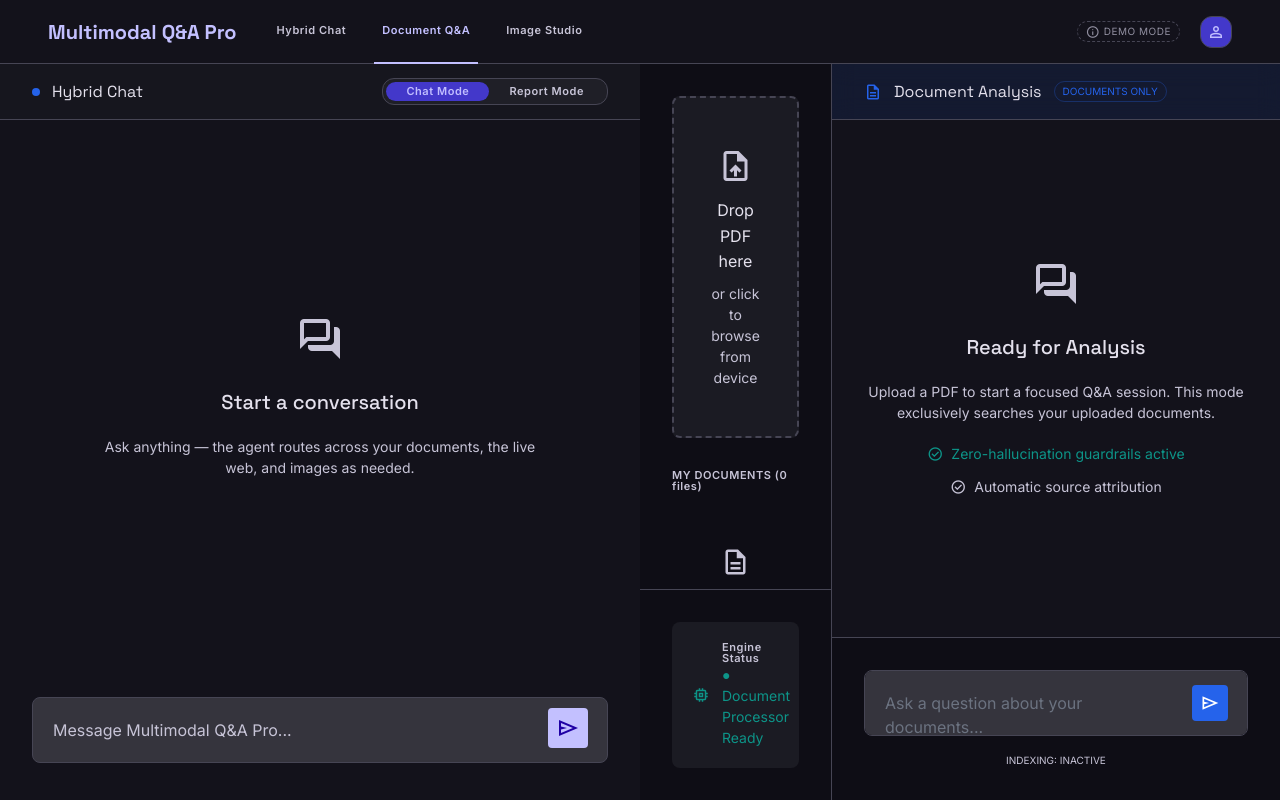
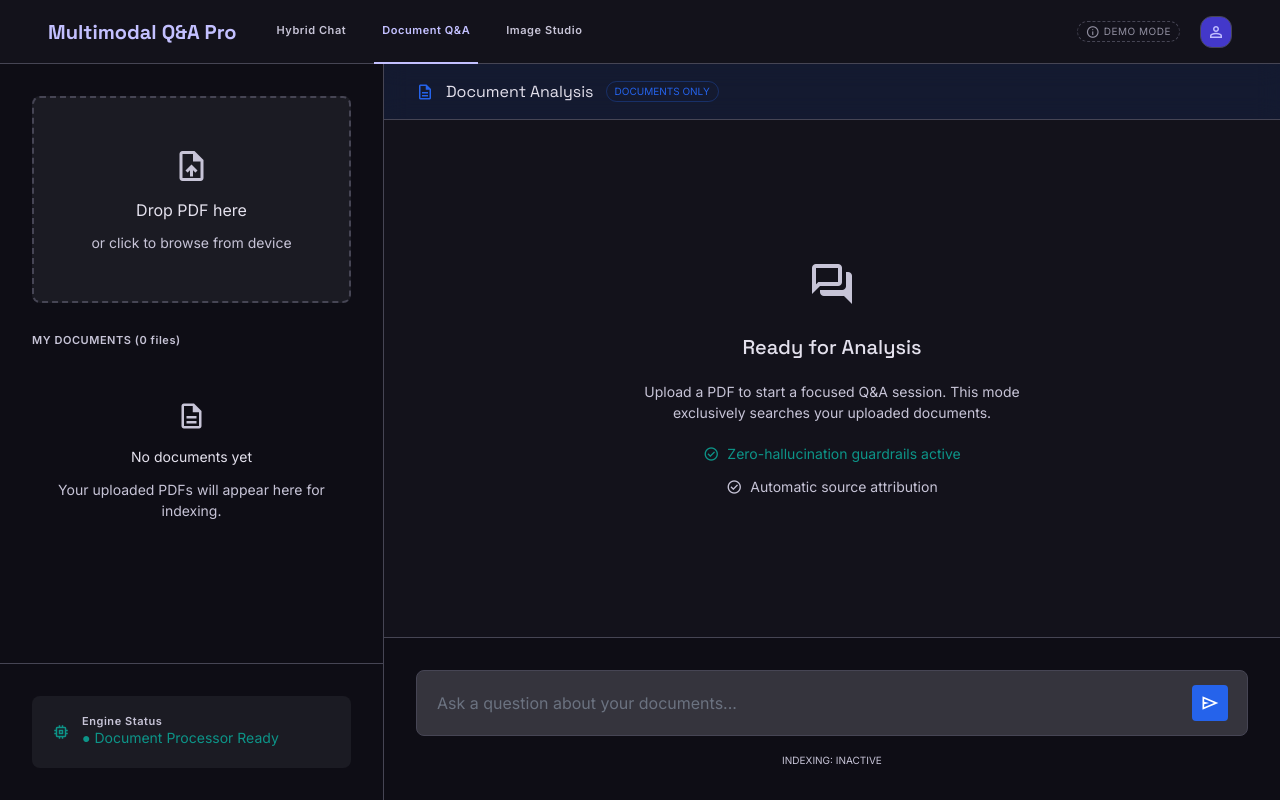
Before and after one commit to dhanyamankad/multimodal-qa, a plain HTML site: page static/index.html in a window 1280 px wide. Both pictures are taken after a click on the button "Document Q&A". Drawn offline with nearby package versions, Linux system fonts and the light colour scheme; no server answers.

Commit message:
styles file

```diff
--- a/static/styles.css
+++ b/static/styles.css
@@ -102,9 +102,14 @@ body {
   color: var(--pillar-vision);
 }
 
-/* ---- tab panels ---- */
-.tab-panel { display: none; }
-.tab-panel.active { display: flex; }
+/* ---- tab panels ----
+   !important is required here: the Tailwind Play CDN (cdn.tailwindcss.com)
+   injects its generated utility stylesheet asynchronously and does not
+   reliably respect this file's position in <head>, so utility classes like
+   .flex/.flex-1 on the same <section> elements can win the cascade tie
+   against these rules without it. See tailwindlabs/tailwindcss#8245. */
+.tab-panel { display: none !important; }
+.tab-panel.active { display: flex !important; }
 
 /* ---- demo-mode badge: shown only while the UI is running against mock
    data because no live backend is reachable yet. Never silently pretend
```
